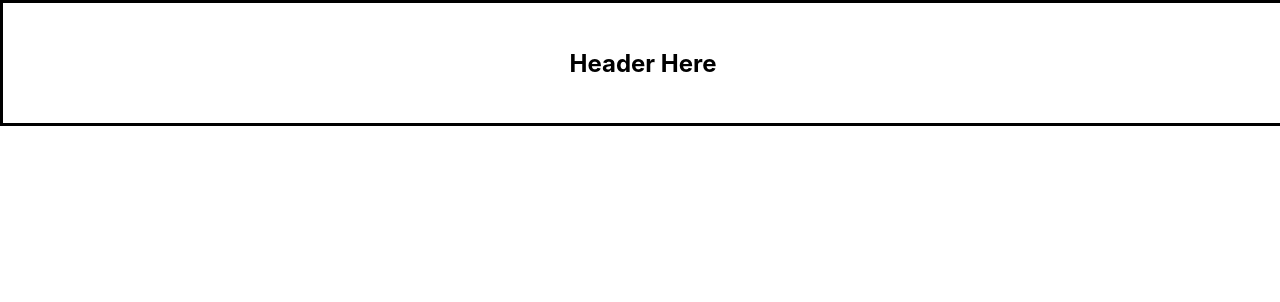
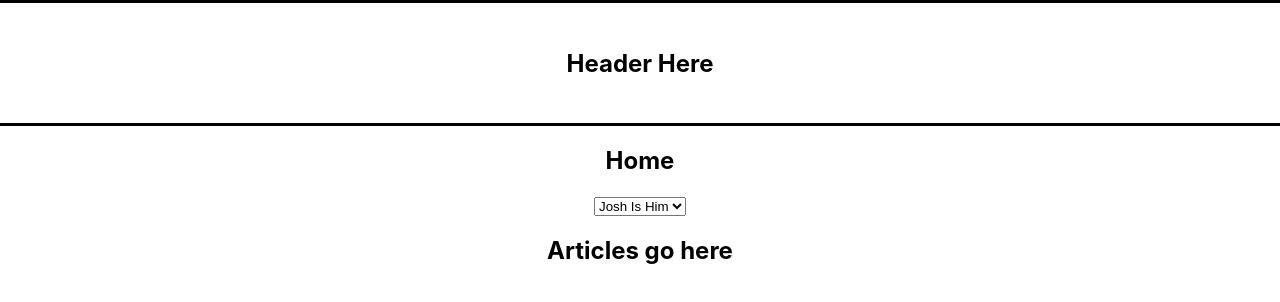
Before and after one commit to JPierce28/take-home-challenge, a React (Create React App) app: page / in a window 1280 px wide. Shown: the top 302 px of the page. Built offline with nearby package versions, Linux system fonts and the light colour scheme.

Commit message:
Add elements to home page

```diff
--- a/src/components/Header/Header.css
+++ b/src/components/Header/Header.css
@@ -2,7 +2,6 @@
   height: 15%;
   width: 100%;
   border: solid 3px black;
-  margin: 0;
   display: flex;
   flex-direction: column;
   align-items: center;
--- a/src/components/Home/Home.css
+++ b/src/components/Home/Home.css
@@ -1,4 +1,7 @@
 .home-page {
   height: 100vh;
   width: 100vw;
+  display: flex;
+  flex-direction: column;
+  align-items: center;
 }
--- a/src/components/Home/Home.js
+++ b/src/components/Home/Home.js
@@ -6,8 +6,19 @@ const Home = () => {
   return (
     <section className='home-page'>
       <Header/>
+      <header className='page-header'>
+        <h1>Home</h1>
+      </header>
+      <form className='filter-form'>
+        <select className='filter-option'>
+          <option>Josh Is Him</option>
+        </select>
+      </form>
+      <div className='article-container'>
+        <h1>Articles go here</h1>
+      </div>
     </section>
   )
 }
 
-export default Home
+export default Home;
```
